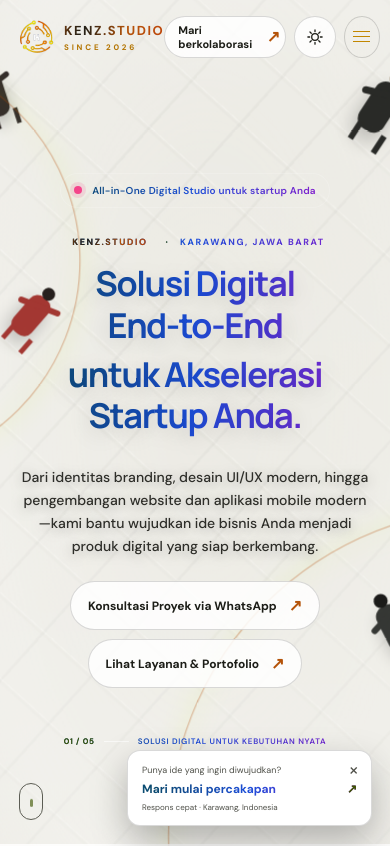
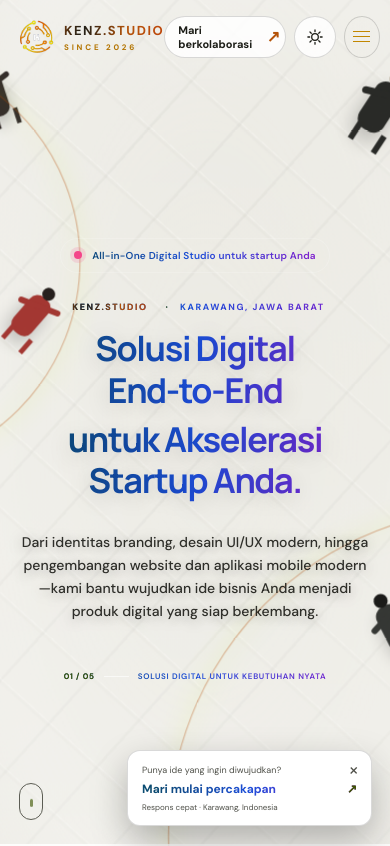
Before and after one commit to Yudhae94/YEP.studio, a website: page index.html in a window 390 px wide. Shown: the top 846 px of the page. Drawn offline with Linux system fonts and the light colour scheme.

Commit message:
feat: sembunyikan tombol hero agar tampilan lebih bersih

```diff
--- a/css/components/buttons.css
+++ b/css/components/buttons.css
@@ -29,13 +29,6 @@
 
 .header-book:hover .calendar-mark { transform: translate(2px, -2px); }
 
-.hero-actions {
-  display: flex;
-  flex-wrap: wrap;
-  justify-content: center;
-  gap: 12px;
-}
-
 .button {
   display: inline-flex;
   min-height: 58px;
@@ -60,15 +53,13 @@
   box-shadow: 0 0 0 1px rgba(255,173,0,.2), 0 0 18px rgba(255,173,0,.3);
 }
 
-.button-primary span,
-.button-secondary span {
+.button-primary span {
   color: #ffd166;
   font-size: 18px;
   transition: transform .2s ease;
 }
 
 .button:hover span { transform: translate(2px, -2px); }
-.button-secondary { backdrop-filter: blur(8px); }
 
 @media (max-width: 640px) {
   .header-book {
@@ -79,7 +70,6 @@
   }
 
   .calendar-mark { font-size: 16px; }
-  .hero-actions { gap: 9px; }
 
   .button {
     min-height: 49px;
@@ -88,8 +78,7 @@
     font-size: 12px;
   }
 
-  .button-primary span,
-  .button-secondary span { font-size: 16px; }
+  .button-primary span { font-size: 16px; }
 }
 
 @media (max-width: 360px) {
--- a/index.html
+++ b/index.html
@@ -113,14 +113,6 @@
             website dan aplikasi mobile modern—kami bantu wujudkan ide bisnis
             Anda menjadi produk digital yang siap berkembang.
           </p>
-          <div class="hero-actions">
-            <a class="button button-primary" href="#contact" data-whatsapp-cta>
-              Konsultasi Proyek via WhatsApp <span aria-hidden="true">↗</span>
-            </a>
-            <a class="button button-secondary" href="#services">
-              Lihat Layanan &amp; Portofolio <span aria-hidden="true">↗</span>
-            </a>
-          </div>
           <div class="hero-bottom-note">
             <span>01 / 05</span>
             <span class="note-rule"></span>
--- a/script.js
+++ b/script.js
@@ -7,14 +7,6 @@ const siteNav = document.querySelector("#site-nav");
 const scrollProgress = document.querySelector(".scroll-progress");
 const pageBackdrop = document.querySelector(".page-backdrop");
 
-/* Template pesan otomatis untuk CTA "Konsultasi Proyek via WhatsApp".
-   Isi WHATSAPP_NUMBER dengan format internasional (mis. "6281234567890")
-   untuk mengaktifkan tautan wa.me. Selama kosong, CTA tetap memakai
-   tautan internal (#contact) yang ada di HTML. */
-const WHATSAPP_NUMBER = "";
-const WHATSAPP_MESSAGE =
-  "Halo Kenz Studio, saya tertarik untuk berkonsultasi mengenai pembuatan [Branding / UI/UX / Web / Mobile App] untuk startup saya. Boleh bantu berikan informasi lebih lanjut?";
-
 /* Nomor WhatsApp dinonaktifkan (privasi). Tombol WhatsApp dialihkan ke
    halaman 404 hingga nomor siap ditampilkan kembali. */
 document.querySelectorAll("[data-whatsapp-link]").forEach((link) => {
@@ -22,14 +14,6 @@ document.querySelectorAll("[data-whatsapp-link]").forEach((link) => {
   link.removeAttribute("target");
   link.removeAttribute("rel");
 });
-
-if (WHATSAPP_NUMBER) {
-  document.querySelectorAll("[data-whatsapp-cta]").forEach((link) => {
-    link.href = `https://wa.me/${WHATSAPP_NUMBER}?text=${encodeURIComponent(WHATSAPP_MESSAGE)}`;
-    link.target = "_blank";
-    link.rel = "noopener noreferrer";
-  });
-}
 
 const prefersReducedMotion = window.matchMedia("(prefers-reduced-motion: reduce)");
 
--- a/styles.css
+++ b/styles.css
@@ -85,8 +85,7 @@
 [data-theme="light"] .brand-copy small,
 [data-theme="light"] .footer-brand-copy small { color: #b37400; }
 [data-theme="light"] .calendar-mark,
-[data-theme="light"] .button-primary span,
-[data-theme="light"] .button-secondary span { color: #b45309; }
+[data-theme="light"] .button-primary span { color: #b45309; }
 [data-theme="light"] .hero-ring { border-color: rgba(180, 83, 9, .4); }
 
 /* Fokus keyboard harus kontras di latar terang. */
@@ -399,9 +398,11 @@ h3, strong, b {
   -webkit-background-clip: text;
   animation: headline-enter .8s .34s both, bold-color-flow 6s ease-in-out infinite alternate;
 }
+/* Tombol hero disembunyikan agar tampilan lebih bersih — CTA tetap tersedia
+   lewat "Mari berkolaborasi" di header dan kartu percakapan mengambang. */
 .hero-description {
   max-width: 670px;
-  margin: 27px auto 30px;
+  margin: 27px auto 0;
   color: var(--text-soft);
   font-size: clamp(15px, 1.6vw, 20px);
   font-weight: 500;
@@ -414,7 +415,7 @@ h3, strong, b {
   align-items: center;
   justify-content: center;
   gap: 13px;
-  margin-top: 74px;
+  margin-top: 58px;
   color: var(--text-faint);
   font-size: 10px;
   font-weight: 600;
```
